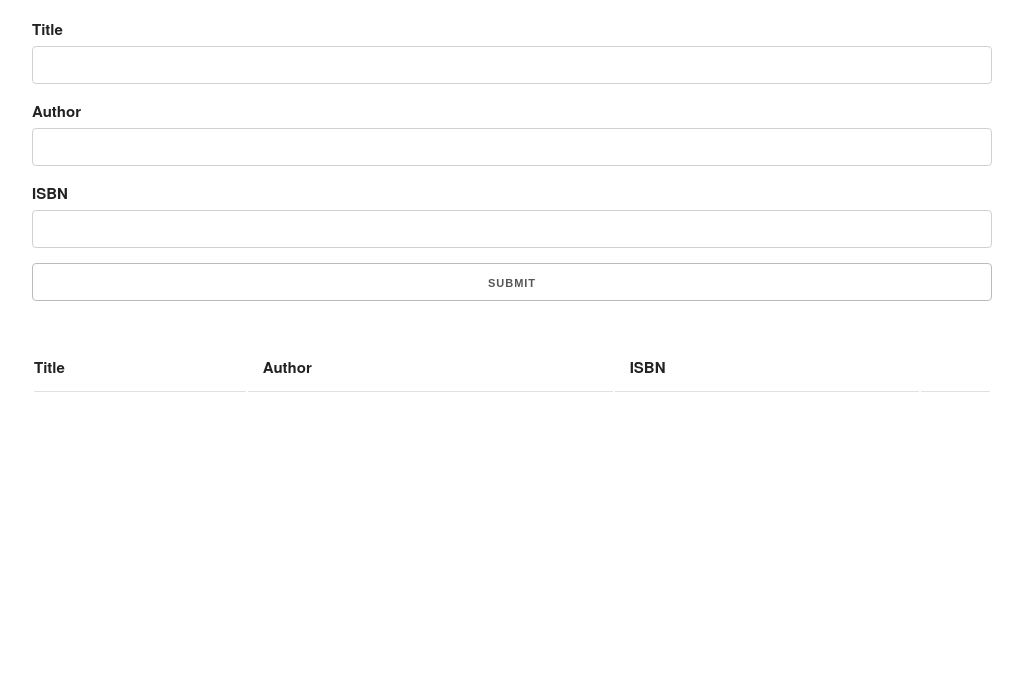
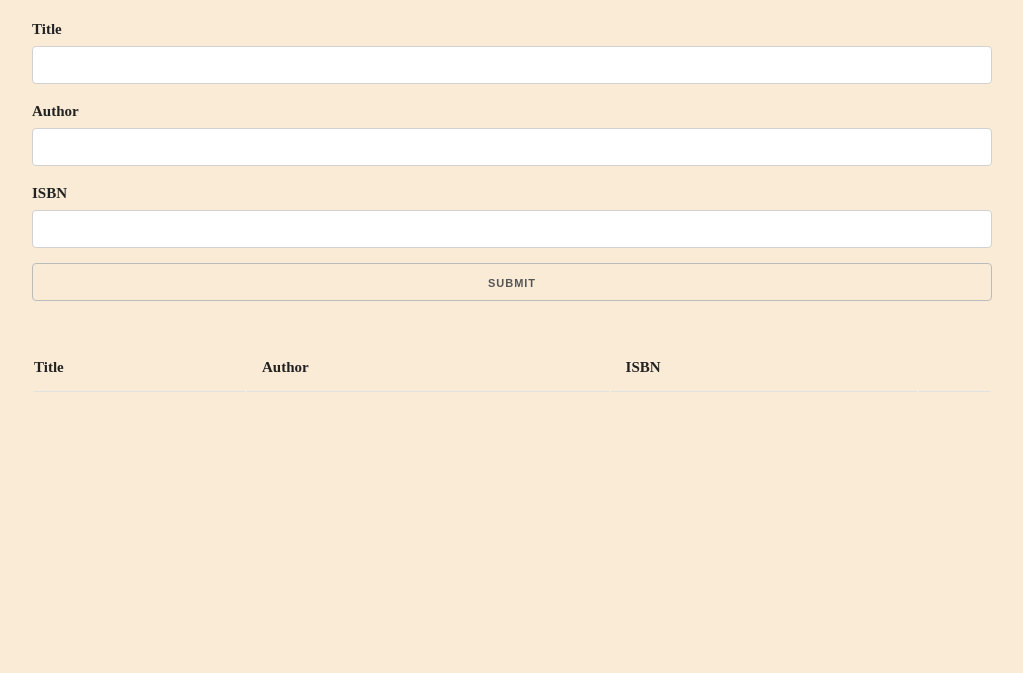
Before and after one commit to sonia828/oop-ssherpa2, a plain HTML site: page finalProject/index.html in a window 1280 px wide. Shown: the part 127-800 px from the top of the page, without its empty margins (128-1151 px from the left). Drawn offline with nearby package versions, Linux system fonts and the light colour scheme.

Commit message:
updated final

```diff
--- a/finalProject/index.html
+++ b/finalProject/index.html
@@ -21,9 +21,14 @@
         .error{
             background: red;
         }
+        body {
+            background-color:antiquewhite;
+            font-family: 'Times New Roman', Times, serif;
+        }
     </style>
 </head>
 <body>
+
     <div class="container">
         <h1>Add a Book</h1>
         <h5> Keep track of the books you read with this effective book tracker!</h5>
@@ -61,6 +66,6 @@
         </table>
     </div>
 
-    <script src="appes6.js"></script>
+    <script src="bookes6.js"></script>
 </body>
 </html>
```
Also changed, not shown: finalProject/book.js (renamed from finalProject/app.js, +4 -13 lines), finalProject/bookes6.js (renamed from finalProject/appes6.js, +1 -11 lines).
